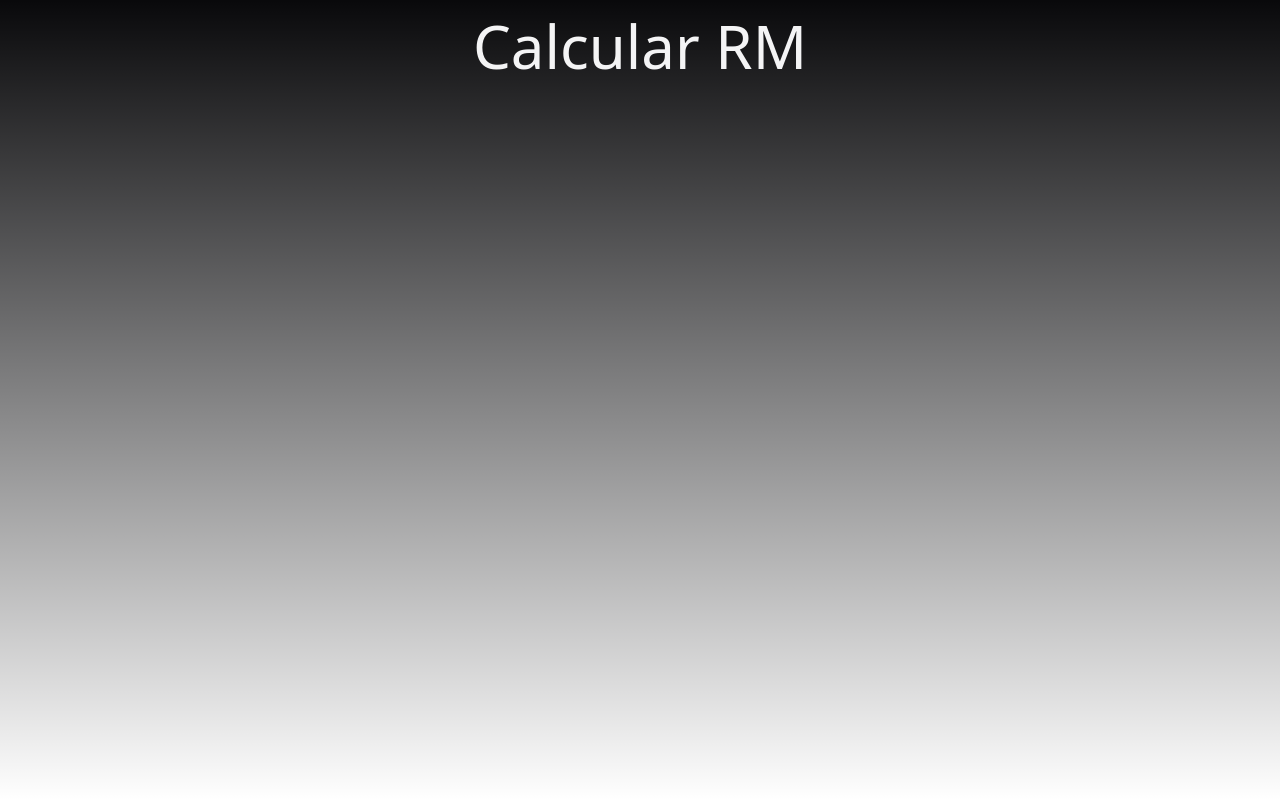
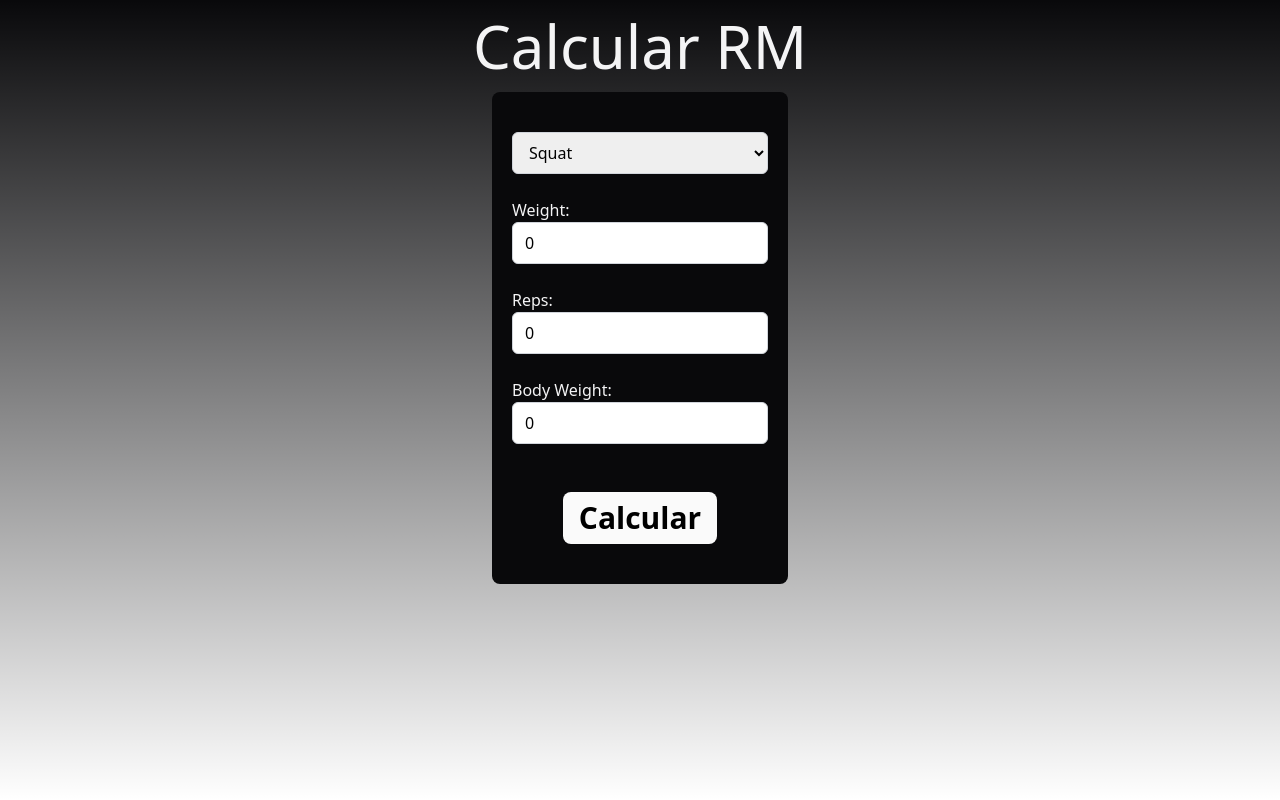
Before and after one commit to DIEGODOPAZO/RmCalculatorNextjs, a Next.js app: page / in a window 1280 px wide. Built offline with nearby package versions, Linux system fonts and the light colour scheme.

Commit message:
Creado el formulario para saber la rm

```diff
--- a/src/app/page.jsx
+++ b/src/app/page.jsx
@@ -1,4 +1,4 @@
-import Button from "@/components/ui/button";
+import Form from "@/components/ui/Form";
 
 export default function Home() {
   return (
@@ -7,6 +7,9 @@ export default function Home() {
         Calcular RM
       </h1>
 
+      <div className="bg-card-dark py-10 px-5 rounded">
+        <Form />
+      </div>
     </main>
   );
 }
--- a/src/components/ui/Button.jsx
+++ b/src/components/ui/Button.jsx
@@ -2,7 +2,7 @@
 
 import React, { useState } from "react";
 
-export default function Button({ weight, reps, bodWeight }) {
+export default function Button({ weight, reps, bodWeight, exercise }) {
   const [result, setResult] = useState(null);
 
   //funciones para calcular las rm
@@ -37,15 +37,50 @@ export default function Button({ weight, reps, bodWeight }) {
   }
 
   //funcion para handlear el submit de un form
-  function handleSubmit(weight, reps) {
-    setResult(weight * reps);
+
+  function exerciseToFormula(){
+    var res = ""
+    switch (exercise) {
+      case "Squat":
+      case "Bench":
+      case "Dead Lift":
+        res = "SBD"
+        break;
+      case "Pull Ups":
+      case "Dips":
+        res = "FD"
+        break;
+      case "Muscle Up":
+        res = "MU"
+        break;
+      default:
+        res = -1;
+    }
+    return res
+  }
+  function handleSubmit() {
+    var res = 0;
+    switch (exerciseToFormula()) {
+      case "SBD":
+        res = rmSBD(weight, reps);
+      case "FD":
+        res = rmFondosDominadas(bodWeight, weight, reps);
+        break;
+      case "MU":
+        res = rmMuscleUp(bodWeight, weight, reps);
+        break;
+      default:
+        res = -1;
+    }
+
+    setResult(res);
   }
 
   return (
     <div>
       <button
-        className="bg-card-dark hover:bg-popover text-white  hover:text-black font-bold py-2 px-4 text-3xl rounded"
-        onClick={() => handleSubmit(weight, reps)}
+        className="bg-card-foreground-dark hover:bg-popover-foreground-dark text-black font-bold py-2 px-4 text-3xl rounded"
+        onClick={() => handleSubmit()}
       >
         Calcular
       </button>
@@ -54,7 +89,7 @@ export default function Button({ weight, reps, bodWeight }) {
         //sirver para ver si hay resultado, si lo hay se muestran el resultado y la tabla
         result !== null && (
           <p className="my-10">
-            El resultado de {weight} * {reps} es: {result}
+            Your RM in {exercise} is: {result}
           </p>
         )
       }
--- a/src/components/ui/Form.jsx
+++ b/src/components/ui/Form.jsx
@@ -0,0 +1,88 @@
+"use client"
+
+import React, { useState } from "react";
+import Button from "./Button";
+
+export default function Form() {
+  const [weight, setWeight] = useState(0);
+  const [reps, setReps] = useState(0);
+  const [bodWeight, setBodWeight] = useState(0);
+  const [selectedExercise, setSelectedExercise] = useState("squat")
+
+  const [result, setResult] = useState(null);
+
+  // Función para manejar el envío del formulario
+  function handleSubmit(event) {
+    event.preventDefault(); // Evita que el formulario se envíe automáticamente
+
+    console.log(selectedExercise)
+  }
+
+  function handleSelectChange(){
+    setSelectedExercise(event.target.value)
+  }
+
+  return (
+    <main>
+      <form onSubmit={handleSubmit} className="text-accent flex flex-col items-center">
+
+      <div className="flex flex-col">
+          <select
+            id="dropdown"
+            value={selectedExercise}
+            className="text-black w-64 px-3 py-2 border border-gray-300 rounded-md focus:outline-none focus:border-indigo-500"
+            onChange={handleSelectChange} // Maneja el cambio en el menú desplegable
+            //hay varios con el mismo valor porque a la hora de hacer las cuentas es al misma formual
+          >
+            <option value="Squat">Squat</option>
+            <option value="Bench">Bench</option>
+            <option value="Dead Lift">Dead Lift</option>
+            <option value="Pull Ups">Pull ups</option>
+            <option value="Muscle Up">Muscle Up</option>
+            <option value="Dips">Dips</option>
+          </select>
+        </div>
+        <br />
+        <div className="flex flex-col">
+          <label htmlFor="weight">Weight:</label>
+          <input
+            id="weight"
+            className="text-black w-64 px-3 py-2 border border-gray-300 rounded-md focus:outline-none focus:border-indigo-500 [appearance:textfield] [&::-webkit-outer-spin-button]:appearance-none [&::-webkit-inner-spin-button]:appearance-none"
+            type="number"
+            inputMode="numeric"
+            min="0"
+            value={weight}
+            onChange={(e) => setWeight(parseFloat(e.target.value))}
+          />
+        </div>
+        <br />
+        <div className="flex flex-col">
+          <label htmlFor="reps">Reps:</label>
+          <input
+            id="reps"
+            className="text-black w-64 px-3 py-2 border border-gray-300 rounded-md focus:outline-none focus:border-indigo-500 [appearance:textfield] [&::-webkit-outer-spin-button]:appearance-none [&::-webkit-inner-spin-button]:appearance-none"
+            type="number"
+            min="0"
+            value={reps}
+            onChange={(e) => setReps(parseInt(e.target.value))}
+          />
+        </div>
+        <br />
+        <div className="flex flex-col">
+          <label htmlFor="bodWeight">Body Weight:</label>
+          <input
+            id="bodWeight"
+            className="text-black w-64 px-3 py-2 border border-gray-300 rounded-md focus:outline-none focus:border-indigo-500 [appearance:textfield] [&::-webkit-outer-spin-button]:appearance-none [&::-webkit-inner-spin-button]:appearance-none"
+            type="number"
+            min="0"
+            value={bodWeight}
+            onChange={(e) => setBodWeight(parseFloat(e.target.value))}
+          />
+        </div>
+        <br/>
+        <br/>
+        <Button type="submit" weight={weight} reps={reps} bodWeight={bodWeight} exercise={selectedExercise}/>
+      </form>
+    </main>
+  );
+}
```
